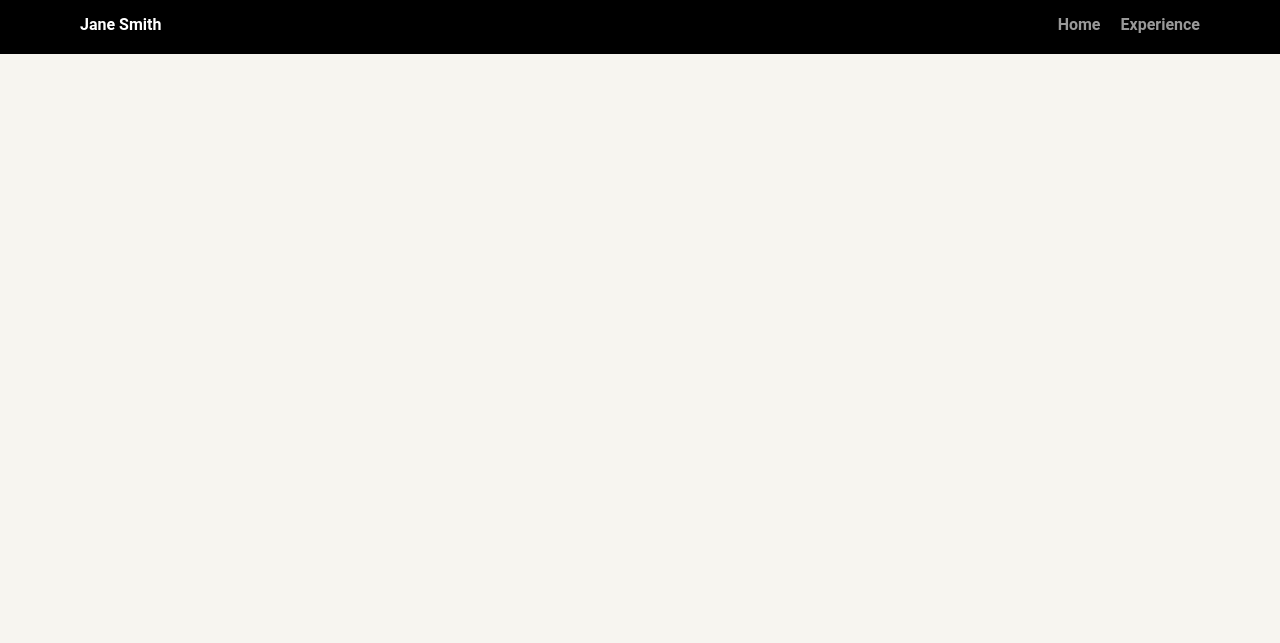
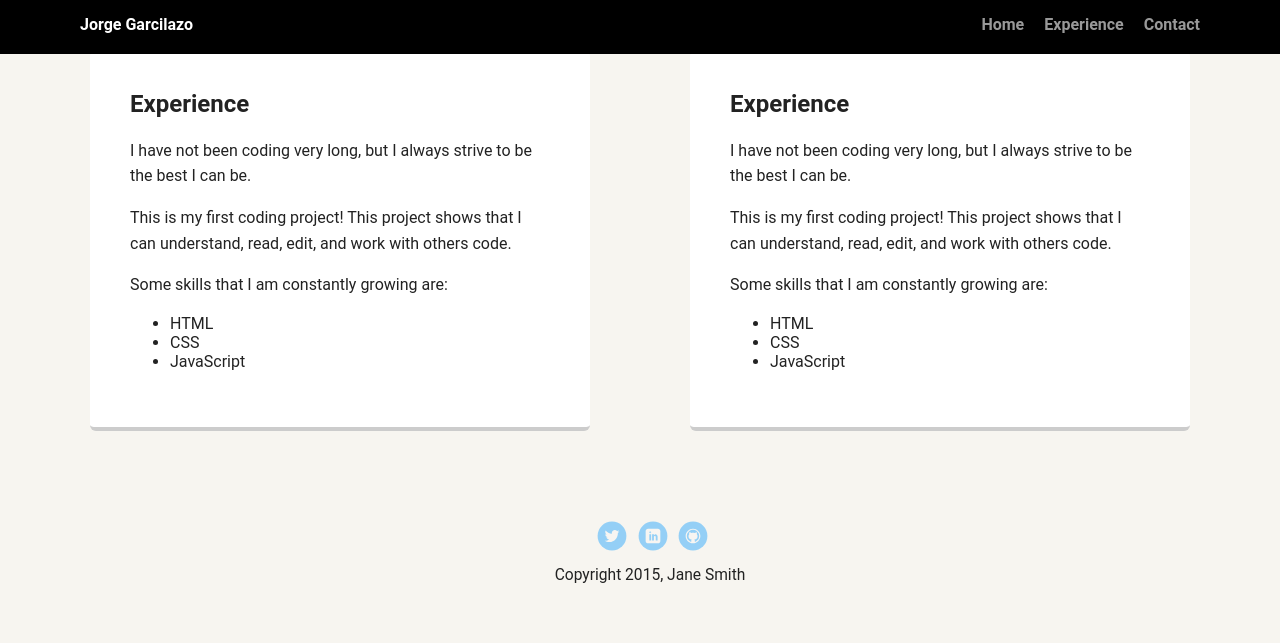
Before and after one commit to Garcilazo-Jorge/FrontEndTechDegreeProject-1, a plain HTML site: page portfolio_update_v1/experience.html in a window 1280 px wide. Drawn offline with Linux system fonts and the light colour scheme.

Commit message:
content for 2nd html file
added content for experiecne.html

```diff
--- a/portfolio_update_v1/experience.html
+++ b/portfolio_update_v1/experience.html
@@ -3,16 +3,54 @@
     <meta charset="UTF-8">
     <meta http-equiv="X-UA-Compatible" content="IE=edge">
     <meta name="viewport" content="width=device-width, initial-scale=1.0">
-    <title>Document</title>
+    <title>Jorge's Experience</title>
     <link rel="stylesheet" href="styles.css">
 </head>
 <body>
     <div class="main-nav">
         <ul class="nav">
-          <li class="name">Jane Smith</li>
+          <li class="name">Jorge Garcilazo</li>
           <li><a href="index.html">Home</a></li>
           <li><a href="experience.html">Experience</a></li>
+          <li><a href="contact.html">Contact</a></li>
         </ul>
     </div>
+
+    <main class="flex">
+        <div class="card">
+          <h2>Experience</h2>
+          <p>I have not been coding very long, but I always strive to be the best I can be.</p>
+          <p>This is my first coding project! This project shows that I can understand, read, edit, and work with others code.</p>
+          <p>Some skills that I am constantly growing are:
+              <ul>
+                  <li>HTML</li>
+                  <li>CSS</li>
+                  <li>JavaScript</li>
+              </ul>
+          </p>
+        </div>
+
+        <div class="card">
+            <h2>Experience</h2>
+            <p>I have not been coding very long, but I always strive to be the best I can be.</p>
+            <p>This is my first coding project! This project shows that I can understand, read, edit, and work with others code.</p>
+            <p>Some skills that I am constantly growing are:
+                <ul>
+                    <li>HTML</li>
+                    <li>CSS</li>
+                    <li>JavaScript</li>
+                </ul>
+            </p>
+          </div>
+    </main>
+
+    <footer>
+      <ul>
+        <li><a href="https://twitter.com/JorgeGarc98" target="_blank" class="social twitter">Twitter</a></li>
+        <li><a href="https://www.linkedin.com/in/jorge-garcilazo-208848221/" target="_blank" class="social linkedin">LinkedIn</a></li>
+        <li><a href="https://github.com/Garcilazo-Jorge" target="_blank" class="social github">Github</a></li>
+      </ul>
+      <p class="copyright">Copyright 2015, Jane Smith</p>
+    </footer>
 </body>
 </html>
```
Also changed, not shown: portfolio_update_v1/contact.html (added, +19 -0 lines), portfolio_update_v1/index.html (+3 -2 lines).
